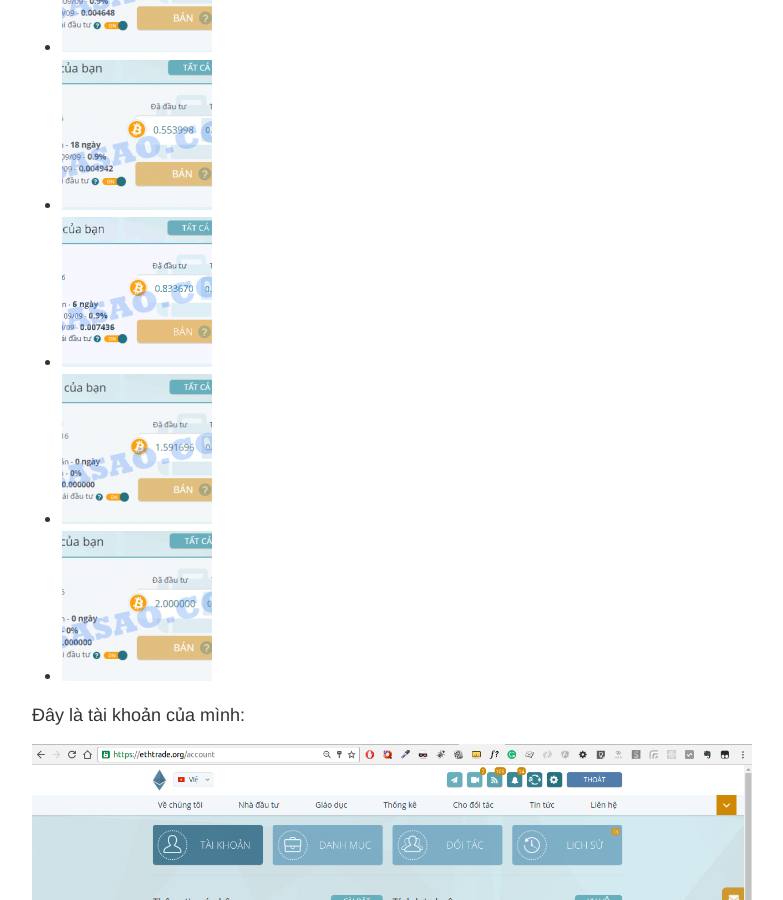
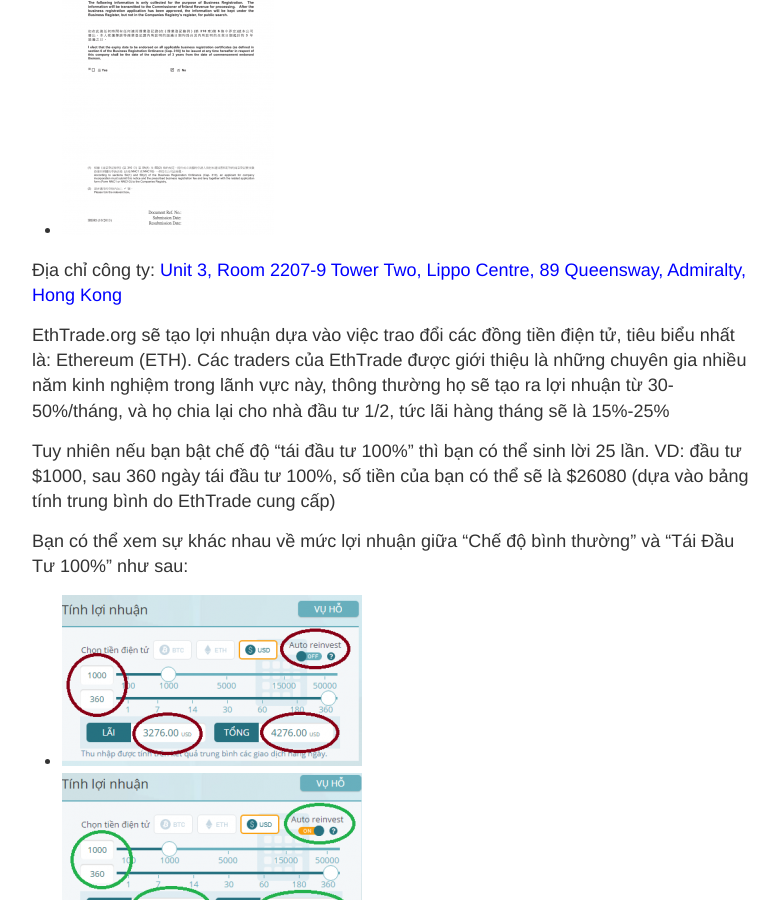
Before and after one commit to trungkien1503/blog, a Jekyll site: the page built from _posts/2017-04-27-dau-tu-ethtrade.md, in a window 1280 px wide and 900 px high, scrolled down 3042 px. Shown: the whole window, without its empty margins (248-1031 px from the left). Built offline with Jekyll 4.4.1, drawn with Linux system fonts in a browser that asks for light colours; some of the changed text lies outside the part shown.

Commit message:
Update ethtrade post

```diff
--- a/_posts/2017-04-27-dau-tu-ethtrade.md
+++ b/_posts/2017-04-27-dau-tu-ethtrade.md
@@ -2,10 +2,30 @@
 layout: post
 title: Đầu tư EthTrade Việt Nam lợi nhuận 15%-25% mỗi tháng trọn đời
 ---
-Đầu tư EthTrade Việt Nam lợi nhuận 15%-25% mỗi tháng trọn đời – Dự án giao dịch Ethereum/Bitcoin
+Đầu tư EthTrade Việt Nam <span style="color:blue">lợi nhuận 15%-25% mỗi tháng trọn đời</span> – Dự án giao dịch Ethereum/Bitcoin
 
 ![banner EthTrade](/images/ethtrade/banner2_vi.jpg "banner EthTrade")
 
+### Các bạn thể xem thông tin Công ty TNHH EthTrade tại đây
+* ![info1](/images/ethtrade/info1.png "info1")
+* ![info2](/images/ethtrade/info2.png "info2")
+* ![info3](/images/ethtrade/info3.png "info3")
+* ![info4](/images/ethtrade/info4.png "info4")
+* ![info5](/images/ethtrade/info5.png "info5")
+* ![info6](/images/ethtrade/info6.png "info6")
+* ![info7](/images/ethtrade/info7.png "info7")
+* ![info8](/images/ethtrade/info8.png "info8")
+
+Địa chỉ công ty:
+<span style="color:blue">Unit 3, Room 2207-9 Tower Two, Lippo Centre, 89 Queensway, Admiralty, Hong Kong</span>
+
+EthTrade.org sẽ tạo lợi nhuận dựa vào việc trao đổi các đồng tiền điện tử, tiêu biểu nhất là: Ethereum (ETH). Các traders của EthTrade được giới thiệu là những chuyên gia nhiều năm kinh nghiệm trong lãnh vực này, thông thường họ sẽ tạo ra lợi nhuận từ 30-50%/tháng, và họ chia lại cho nhà đầu tư 1/2, tức lãi hàng tháng sẽ là 15%-25%
+
+Tuy nhiên nếu bạn bật chế độ "tái đầu tư 100%" thì bạn có thể sinh lời 25 lần. VD: đầu tư $1000, sau 360 ngày tái đầu tư 100%, số tiền của bạn có thể sẽ là $26080 (dựa vào bảng tính trung bình do EthTrade cung cấp)
+
+Bạn có thể xem sự khác nhau về mức lợi nhuận giữa “Chế độ bình thường” và “Tái Đầu Tư 100%” như sau:
+* ![không tái đầu tư](/images/ethtrade/khong-tai-dau-tu.png "không tái đầu tư")
+* ![tái đầu tư](/images/ethtrade/tai-dau-tu.png "tái đầu tư")
 
 ### Một số thông tin về [EthTrade](https://ethtrade.org/lp1/002351?vi) tại thời điểm này:
 * Link đăng ký: [Đăng ký ở đây](https://ethtrade.org/agent002351) (Mới đăng ký thôi thì chưa mất tiền gì đâu nhé)
@@ -51,6 +71,7 @@ Có 5 cấp bậc trong [EthTrade](https://ethtrade.org/lp1/002351?vi), phụ th
 * CO-FOUNDER: Giới hạn hàng tuần cho khoản đầu tư $7000, Hạn mức rút tiền là $3000.
 
 Riêng mình muốn nạp vào $3000 thì cũng cần thời gian 3 tuần mới có thể nạp vào. [EthTrade](https://ethtrade.org/lp1/002351?vi) có vẻ như chê tiền ấy nhỉ 🙂
+
 Bản thân [EthTrade](https://ethtrade.org/lp1/002351?vi) cũng là 1 dự án "hữu xạ tự nhiên hương", họ vẫn đang phát triển mà không cần phải thuê các HYIP monitor PR cho họ.
 
 Nói đùa chứ đây là 1 trong những cách quản lý vốn tốt của [EthTrade](https://ethtrade.org/lp1/002351?vi), cũng như chứng minh phương châm làm việc không phải chủ đích lừa đảo của [EthTrade](https://ethtrade.org/lp1/002351?vi).
@@ -65,7 +86,10 @@ Link đăng ký: [Đăng ký ở đây](https://ethtrade.org/agent002351)
 Hướng dẫn đầu tư vào [EthTrade](https://ethtrade.org/lp1/002351?vi):
 
 * Bước 1: Chọn Tab “Đầu Tư”, chọn STANDARD >> chọn hệ thống thanh toán là BTC hoặc ETH hoặc USD, nhập số tiền muốn đầu tư, rồi chọn “Tạo Một Danh Mục”
+* ![bước 1](/images/ethtrade/step1.png "bước 1")
+
 * Bước 2: Gửi chính xác số tiền đã ghi ở Bước 1 vào địa chỉ được cung cấp bởi [EthTrade](https://ethtrade.org/lp1/002351?vi)
+* ![bước 2](/images/ethtrade/step2.png "bước 2")
 
 Cách đầu tư vào [EthTrade](https://ethtrade.org/lp1/002351?vi) ít rủi ro và đạt lợi nhuận cao?
 
```
Also changed, not shown: images/ethtrade/info1.png (added), images/ethtrade/info2.png (added), images/ethtrade/info3.png (added), images/ethtrade/info4.png (added), images/ethtrade/info5.png (added), images/ethtrade/info6.png (added), images/ethtrade/info7.png (added), images/ethtrade/info8.png (added), images/ethtrade/khong-tai-dau-tu.png (added), images/ethtrade/step1.png (added), images/ethtrade/step2.png (added), images/ethtrade/tai-dau-tu.png (added).
